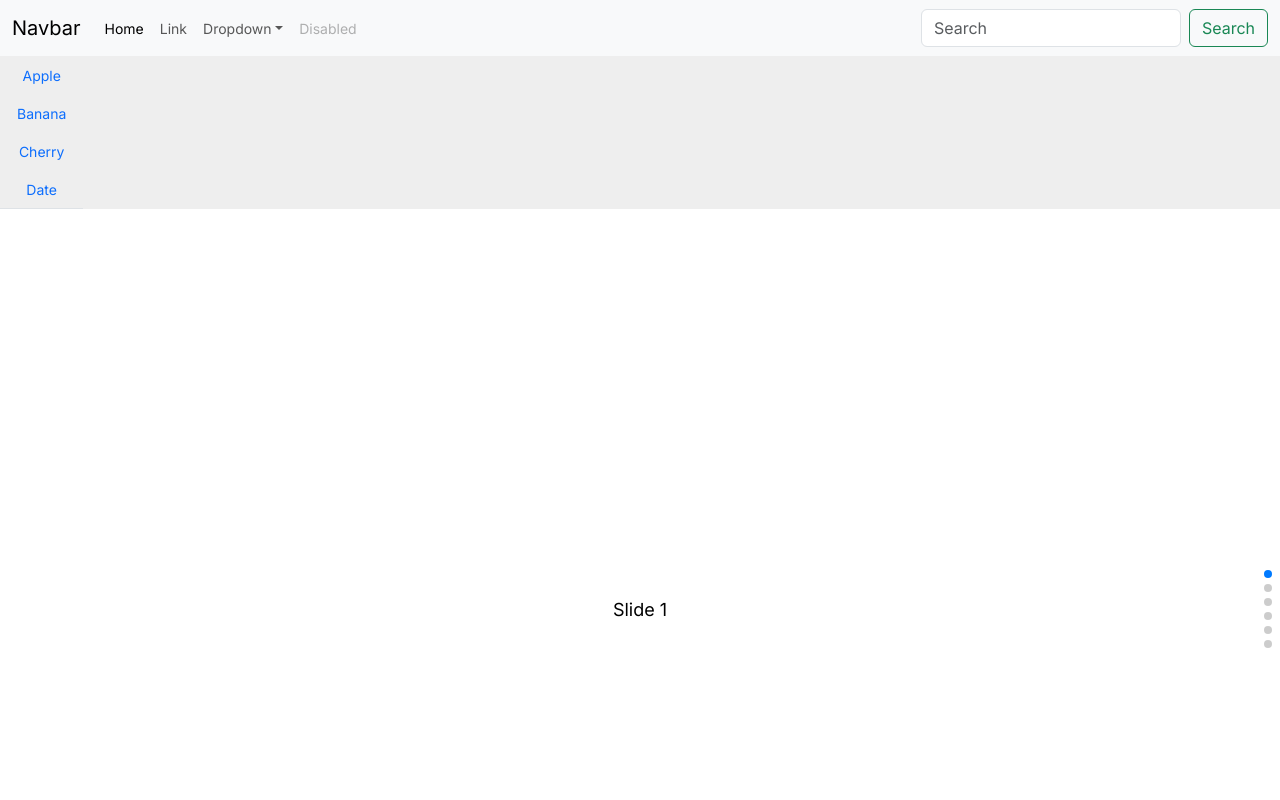
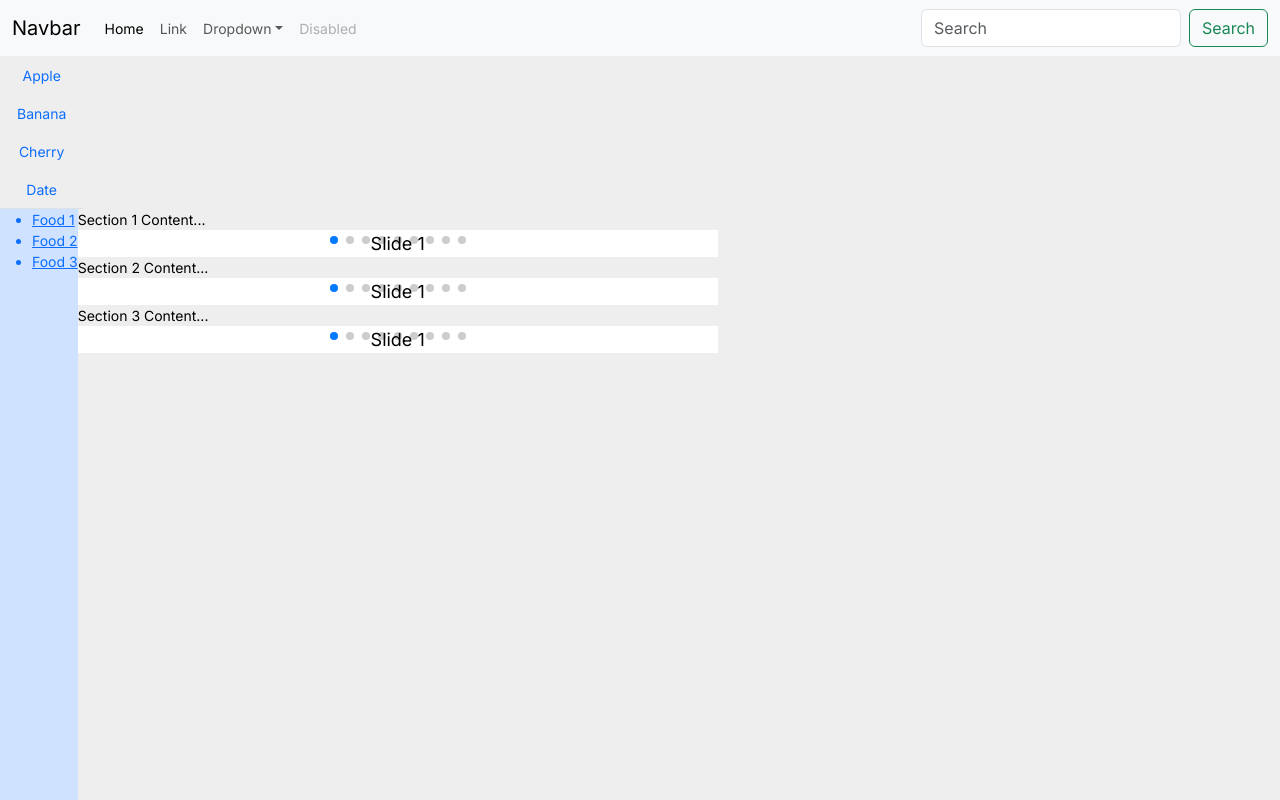
Before and after one commit to EthanCoderEnjoy/Next-JS-menu-app, a Next.js app: page / in a window 1280 px wide. Shown: the top 800 px of the page. Built offline with nearby package versions, Linux system fonts and the light colour scheme.

Commit message:
swiper 處理中

```diff
--- a/app/test.html
+++ b/app/test.html
@@ -52,7 +52,7 @@
 
 <body>
 
-    <div class="container">
+    <div class="container d-flex">
         <div class="sidebar">
             <ul>
                 <li><a href="#section1" class="active">Section 1</a></li>
--- a/components/Catalog.module.css
+++ b/components/Catalog.module.css
@@ -1,4 +1,4 @@
-.catalogContainer {
+/* .catalog-container {
   position: relative;
   height: 100%;
   background: #eee;
@@ -7,7 +7,7 @@
   color: #000;
   margin: 0;
   padding: 0;
-}
+} */
   .swiper {
     width: 100%;
     height: 100%;
--- a/components/Catalog.tsx
+++ b/components/Catalog.tsx
@@ -1,31 +1,33 @@
-"use client"
 import React from 'react'
-import { Swiper, SwiperSlide } from 'swiper/react';
-import { Mousewheel, Pagination } from 'swiper/modules';
-import catalog from './Catalog.module.css';
+
+import Link from 'next/link'
+import FoodSelect from './FoodSelect'
 
 export default function Catalog() {
     return (
         <>
+            <div className="d-flex  vh-100">
+                <div className=" bg-primary-subtle">
+                    <ul>
+                        <Link href="#section1" className='active'><li>Food 1</li></Link>
+                        <Link href="#section2"><li>Food 2</li></Link>
+                        <Link href="#section3"><li>Food 3</li></Link>
+                    </ul>
+                </div>
+                <div className='w-50 h-100'>
+                    <div id="section1" className="section">Section 1 Content...
+                    <FoodSelect/>
+                    </div>
+                    <div id="section2" className="section">Section 2 Content...
+                    <FoodSelect/>
+                    </div>
+                    <div id="section3" className="section">Section 3 Content...
+                    <FoodSelect/>
+                    </div>
+                </div>
 
-                <Swiper
-                    direction={'vertical'}
-                    slidesPerView={1}
-                    spaceBetween={30}
-                    mousewheel={true}
-                    pagination={{
-                        clickable: true,
-                    }}
-                    modules={[Mousewheel, Pagination]}
-                    className={catalog.swiper}
-                >
-                    <SwiperSlide className={catalog['swiper-slide']}>Slide 1</SwiperSlide>
-                    <SwiperSlide className={catalog['swiper-slide']}>Slide 2</SwiperSlide>
-                    <SwiperSlide className={catalog['swiper-slide']}>Slide 3</SwiperSlide>
-                    <SwiperSlide className={catalog['swiper-slide']}>Slide 4</SwiperSlide>
-                    <SwiperSlide className={catalog['swiper-slide']}>Slide 5</SwiperSlide>
-                    <SwiperSlide className={catalog['swiper-slide']}>Slide 6</SwiperSlide>
-                </Swiper>
+            </div>
+
         </>
     )
 }
--- /dev/null
+++ b/components/FoodSelect.module.css
@@ -0,0 +1,32 @@
+/* .catalog-container {
+  position: relative;
+  height: 100%;
+  background: #eee;
+  font-family: Helvetica Neue, Helvetica, Arial, sans-serif;
+  font-size: 14px;
+  color: #000;
+  margin: 0;
+  padding: 0;
+} */
+.swiper {
+  width: 100%;
+  height: 100%;
+}
+
+.swiper-slide {
+  text-align: center;
+  font-size: 18px;
+  background: #fff;
+
+  /* Center slide text vertically */
+  display: flex;
+  justify-content: center;
+  align-items: center;
+}
+
+.swiper-slide img {
+  display: block;
+  width: 100%;
+  height: 100%;
+  object-fit: cover;
+}
--- /dev/null
+++ b/components/FoodSelect.tsx
@@ -0,0 +1,31 @@
+"use client"
+import React from 'react'
+import { Swiper, SwiperSlide } from 'swiper/react';
+import { Mousewheel, Pagination } from 'swiper/modules';
+import food from './FoodSelect.module.css';
+
+export default function FoodSelect() {
+    return (
+        <>
+            <Swiper
+                spaceBetween={30}
+                mousewheel={true}
+                pagination={{
+                    clickable: true,
+                }}
+                modules={[Mousewheel,Pagination]}
+                className={food.swiper}
+            >
+                <SwiperSlide className={food['swiper-slide']}>Slide 1</SwiperSlide>
+                <SwiperSlide className={food['swiper-slide']}>Slide 2</SwiperSlide>
+                <SwiperSlide className={food['swiper-slide']}>Slide 3</SwiperSlide>
+                <SwiperSlide className={food['swiper-slide']}>Slide 4</SwiperSlide>
+                <SwiperSlide className={food['swiper-slide']}>Slide 5</SwiperSlide>
+                <SwiperSlide className={food['swiper-slide']}>Slide 6</SwiperSlide>
+                <SwiperSlide className={food['swiper-slide']}>Slide 7</SwiperSlide>
+                <SwiperSlide className={food['swiper-slide']}>Slide 8</SwiperSlide>
+                <SwiperSlide className={food['swiper-slide']}>Slide 9</SwiperSlide>
+            </Swiper>
+        </>
+    )
+}
```
